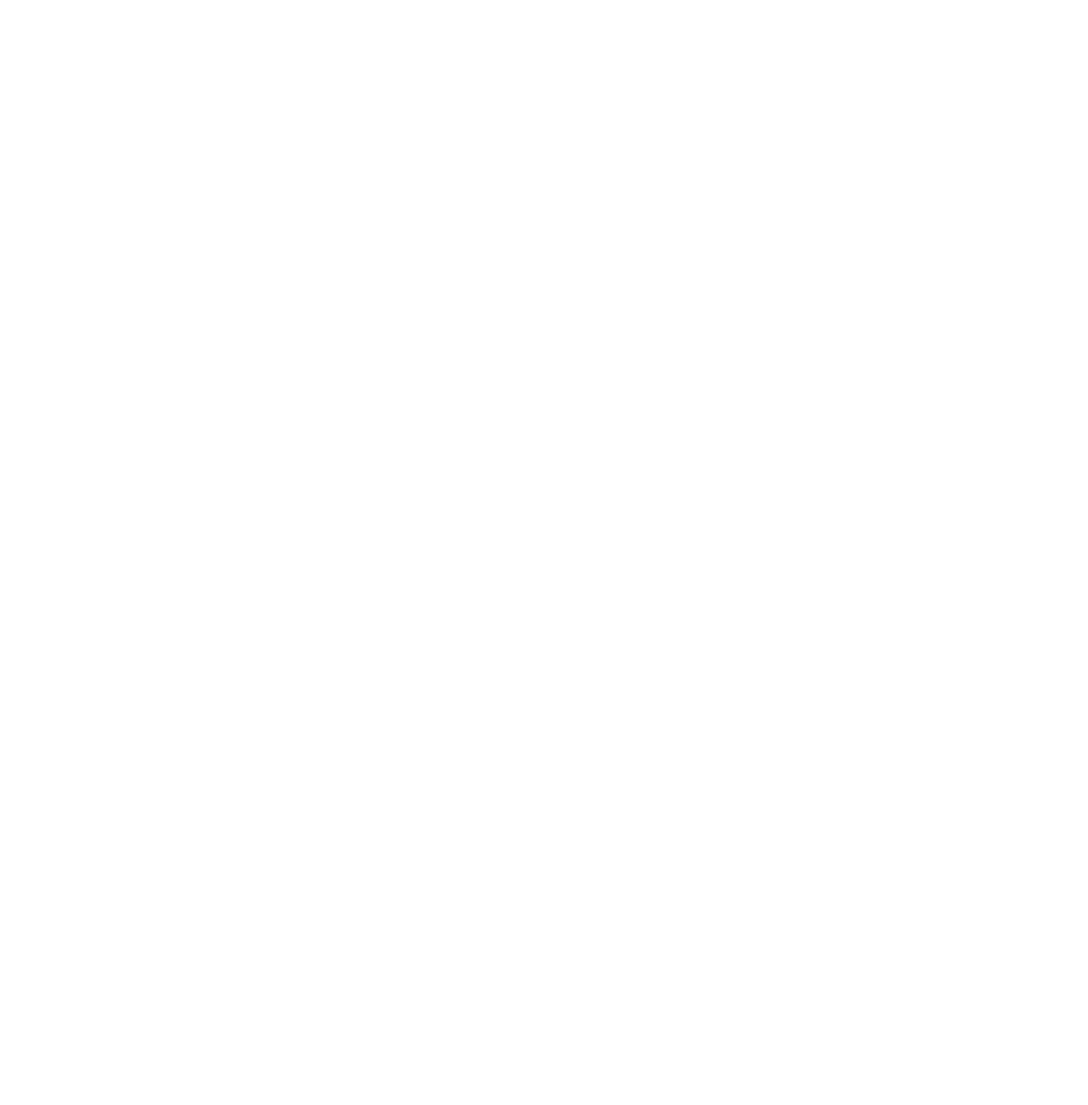
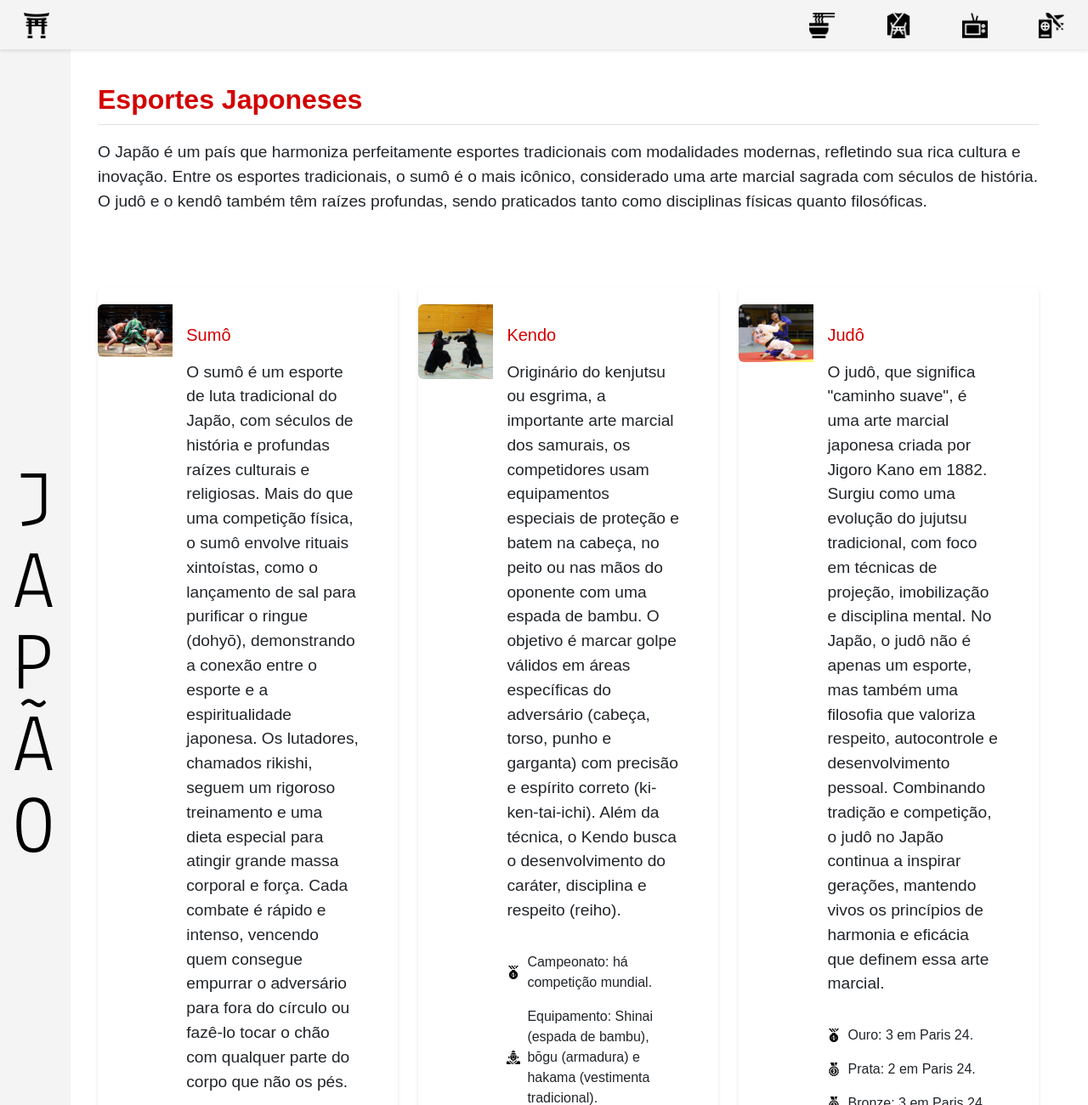
Before and after one commit to monisejacheta/ProjetoVoltaAoMundo, a plain HTML site: page sports.html in a window 1280 px wide. Shown: the top 1300 px of the page at 85% size. Before the commit the page ends 800 px from the top, so only its background shows below. Drawn offline with nearby package versions, Linux system fonts and the light colour scheme; a web font is replaced by a local one.

Commit message:
Página sports.html adicionada

```diff
--- a/sports.html
+++ b/sports.html
@@ -0,0 +1,184 @@
+<!DOCTYPE html>
+<html lang="pt-br">
+<head>
+    <meta charset="UTF-8">
+    <meta name="viewport" content="width=device-width, initial-scale=1.0">
+    <title>Esportes</title>
+    <!-- Bootstrap CSS -->
+    <link href="https://cdn.jsdelivr.net/npm/bootstrap@5.3.0/dist/css/bootstrap.min.css" rel="stylesheet">
+    <link href="https://fonts.googleapis.com/css2?family=Lekton:wght@400;700&display=swap" rel="stylesheet">
+    <!-- Nosso arquivo CSS personalizado -->
+    <link rel="stylesheet" href="style.css">
+    <style>
+          body {
+            font-family: 'Lekton', sans-serif;
+        }
+    </style>
+</head>
+<body>
+    <!-- Menu Superior -->
+    <nav class="navbar navbar-expand-lg navbar-light bg-light menu_teste">
+        <div class="container-fluid col-lg-12 col-md-12">
+            <div class="col-lg-1 col-md-12 home_img">
+                <a class="navbar-brand me-auto" href="index.html">
+                    <img src="img/home1.png" alt="Página Inicial" class="navbar-logo">
+                </a>
+            </div>
+
+            <button class="navbar-toggler" type="button" data-bs-toggle="collapse" data-bs-target="#navbarMain">
+                <span class="navbar-toggler-icon"></span>
+            </button>
+
+            <div class="collapse navbar-collapse" id="navbarMain">
+                <ul class="navbar-nav ms-auto lista_menu">
+                    <li class="nav-item">
+                        <a class="navbar-brand me-auto" href="food.html">
+                            <img src="img/food.png" alt="Culinária" class="navbar-logo">
+                        </a>
+                    </li>
+                    <li class="nav-item">
+                        <a class="navbar-brand me-auto" href="sports.html">
+                            <img src="img/sports.png" alt="Esportes" class="navbar-logo">
+                        </a>
+                    </li>
+                    <li class="nav-item">
+                        <a class="navbar-brand me-auto" href="anime.html">
+                            <img src="img/tv.png" alt="Animes" class="navbar-logo">
+                        </a>
+                    </li>
+                    <li class="nav-item">
+                        <a class="navbar-brand me-auto" href="travel.html">
+                            <img src="img/travel.png" alt="Turismo" class="navbar-logo">
+                        </a>
+                    </li>
+                </ul>
+            </div>
+        </div>
+    </nav>
+
+    <!-- Conteúdo Principal -->
+    <main class="container-fluid px-0">
+        <div class="row">
+            <!-- Div 1 - Lateral Esquerda -->
+            <div class="col col-sm-1 div1">
+                <img src="img/j2.png" alt="Japão" class="j-image">
+            </div>
+
+            <!-- Div 2 - Conteúdo Principal -->
+            <div class="col col-lg-11 row">
+                <div>
+                    <div class="main_text">
+                        <h2 class="fw-bold text_red">Esportes Japoneses</h2>
+                        <p>O Japão é um país que harmoniza perfeitamente esportes tradicionais com modalidades modernas, refletindo sua rica cultura e inovação. Entre os esportes tradicionais, o sumô é o mais icônico, considerado uma arte marcial sagrada com séculos de história. O judô e o kendô também têm raízes profundas, sendo praticados tanto como disciplinas físicas quanto filosóficas.</p>
+                    </div>
+                </div>
+
+                <div>
+                    <div class="main_text">
+                        <div class="row g-4"> <!-- Adicionado g-4 para espaçamento de 30px entre cards -->
+                            <!-- Card 1 -->
+                            <div class="col-12 col-md-6 col-lg-4"> <!-- Organização em colunas responsivas -->
+                                <div class="card h-100 cards_externa"> <!-- h-100 para altura igual -->
+                                    <div class="row g-0 caixa_esporte">
+                                        <div class="col-md-3">
+                                            <img src="img/sports1.jpg" class="img-fluid rounded-start" alt="Sumô">
+                                        </div>
+                                        <div class="col-md-8">
+                                            <div class="card-body">
+                                                <h5 class="card-header text_red border-0 bg-transparent ps-0">Sumô</h5>
+                                                <p class="card-text">O sumô é um esporte de luta tradicional do Japão, com séculos de história e profundas raízes culturais e religiosas. Mais do que uma competição física, o sumô envolve rituais xintoístas, como o lançamento de sal para purificar o ringue (dohyō), demonstrando a conexão entre o esporte e a espiritualidade japonesa.
+
+                                                Os lutadores, chamados rikishi, seguem um rigoroso treinamento e uma dieta especial para atingir grande massa corporal e força. Cada combate é rápido e intenso, vencendo quem consegue empurrar o adversário para fora do círculo ou fazê-lo tocar o chão com qualquer parte do corpo que não os pés.
+                                                </p>
+                                                <ul class="list-group border-0">
+                                                    <li class="list-group-item d-flex align-items-center border-0 ps-0">
+                                                        <img src="img/trofeu.png" alt="Ícone" class="me-2" style="width:16px;height:16px;">
+                                                        Torneios (basho): 6 por ano.
+                                                    </li>
+                                                    <li class="list-group-item d-flex align-items-center border-0 ps-0">
+                                                        <img src="img/people.png" alt="Ícone" class="me-2" style="width:16px;height:16px;">
+                                                        Título: vencedores são os yokozuna.
+                                                    </li>
+                                                </ul>
+                                            </div>
+                                        </div>
+                                    </div>
+                                </div>
+                            </div>
+
+                            <!-- Card 2 -->
+                            <div class="col-12 col-md-6 col-lg-4">
+                                <div class="card h-100 cards_externa">
+                                    <div class="row g-0 caixa_esporte">
+                                        <div class="col-md-3">
+                                            <img src="img/sports2.jpg" class="img-fluid rounded-start" alt="Kendo">
+                                        </div>
+                                        <div class="col-md-8">
+                                            <div class="card-body">
+                                                <h5 class="card-header text_red border-0 bg-transparent ps-0">Kendo</h5>
+                                                <p class="card-text"> Originário do kenjutsu ou esgrima, a importante arte marcial dos samurais, os competidores usam equipamentos especiais de proteção e batem na cabeça, no peito ou nas mãos do oponente com uma espada de bambu.
+                                                O objetivo é marcar golpe válidos em áreas específicas do adversário (cabeça, torso, punho e garganta) com precisão e espírito correto (ki-ken-tai-ichi). Além da técnica, o Kendo busca o desenvolvimento do caráter, disciplina e respeito (reiho).
+                                                </p>
+                                                <ul class="list-group border-0">
+                                                    <li class="list-group-item d-flex align-items-center border-0 ps-0">
+                                                        <img src="img/medal1.png" alt="Ícone" class="me-2" style="width:16px;height:16px;">
+                                                        Campeonato: há competição mundial.
+                                                    </li>
+                                                    <li class="list-group-item d-flex align-items-center border-0 ps-0">
+                                                        <img src="img/people.png" alt="Ícone" class="me-2" style="width:16px;height:16px;">
+                                                        Equipamento: Shinai (espada de bambu), bōgu (armadura) e hakama (vestimenta tradicional).
+                                                    </li>
+                                                </ul>
+                                            </div>
+                                        </div>
+                                    </div>
+                                </div>
+                            </div>
+
+                            <!-- Card 3 -->
+                            <div class="col-12 col-md-6 col-lg-4">
+                                <div class="card h-100 cards_externa">
+                                    <div class="row g-0">
+                                        <div class="col-md-3">
+                                            <img src="img/sports3.jpg" class="img-fluid rounded-start" alt="Judo">
+                                        </div>
+                                        <div class="col-md-8">
+                                            <div class="card-body">
+                                                <h5 class="card-header text_red border-0 bg-transparent ps-0">Judô</h5>
+                                                <p class="card-text"> O judô, que significa "caminho suave", é uma arte marcial japonesa criada por Jigoro Kano em 1882. Surgiu como uma evolução do jujutsu tradicional, com foco em técnicas de projeção, imobilização e disciplina mental. No Japão, o judô não é apenas um esporte, mas também uma filosofia que valoriza respeito, autocontrole e desenvolvimento pessoal.
+                                                Combinando tradição e competição, o judô no Japão continua a inspirar gerações, mantendo vivos os princípios de harmonia e eficácia que definem essa arte marcial.
+                                                </p>
+                                                <ul class="list-group border-0">
+                                                    <li class="list-group-item d-flex align-items-center border-0 ps-0">
+                                                        <img src="img/medal1.png" alt="Ícone" class="me-2" style="width:16px;height:16px;">
+                                                        Ouro: 3 em Paris 24.
+                                                    </li>
+                                                    <li class="list-group-item d-flex align-items-center border-0 ps-0">
+                                                        <img src="img/medal2.png" alt="Ícone" class="me-2" style="width:16px;height:16px;">
+                                                        Prata: 2 em Paris 24.
+                                                    </li>
+                                                    <li class="list-group-item d-flex align-items-center border-0 ps-0">
+                                                        <img src="img/medal 3.png" alt="Ícone" class="me-2" style="width:16px;height:16px;">
+                                                        Bronze: 3 em Paris 24.
+                                                    </li>
+                                                </ul>
+                                            </div>
+                                        </div>
+                                    </div>
+                                </div>
+                            </div>
+                        </div>
+                    </div>
+                </div>
+            </div>
+        </div>
+    </main>
+
+    <footer>
+
+    </footer>
+
+    <!-- Bootstrap JS -->
+    <script src="https://cdn.jsdelivr.net/npm/bootstrap@5.3.0/dist/js/bootstrap.bundle.min.js"></script>
+</body>
+</html>
```
Also changed, not shown: food.html (+1 -1 lines), index.html (+1 -1 lines), img/medal 3.png (added), img/medal1.png (added), img/medal2.png (added), img/sports1.jpg (added), img/sports2.jpg (added), img/sports3.jpg (added), img/trofeu.png (added), style.css (line endings or trailing spaces).
